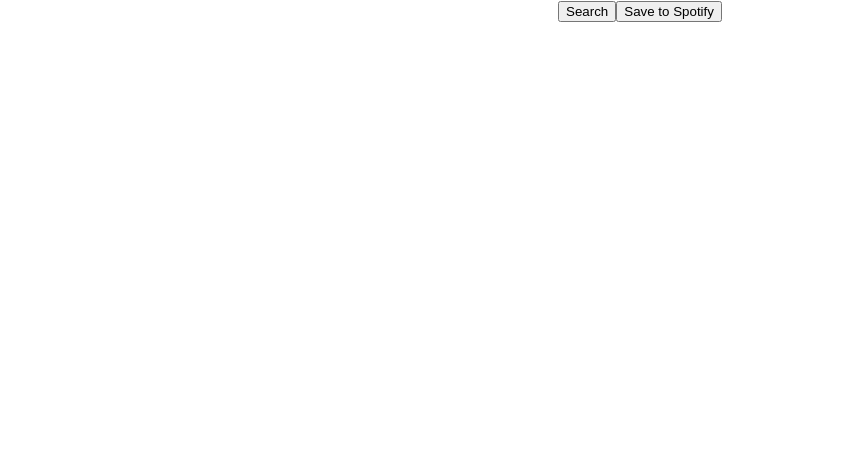
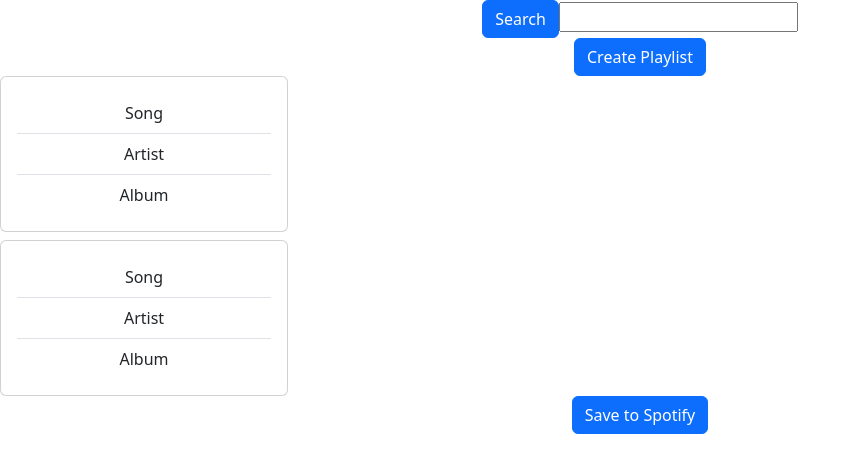
Before and after one commit to lucasgreulich/jamming, a React (Create React App) app: page / in a window 1280 px wide. Shown: the top 472 px of the page, without its empty margins (0-861 px from the left). Built offline with nearby package versions, Linux system fonts and the light colour scheme.

Commit message:
added bootstrap and some styling

```diff
--- a/package.json
+++ b/package.json
@@ -6,7 +6,9 @@
     "@testing-library/jest-dom": "^5.17.0",
     "@testing-library/react": "^13.4.0",
     "@testing-library/user-event": "^13.5.0",
+    "bootstrap": "^5.3.3",
     "react": "^18.2.0",
+    "react-bootstrap": "^2.10.1",
     "react-dom": "^18.2.0",
     "react-scripts": "5.0.1",
     "web-vitals": "^2.1.4"
--- a/src/App.js
+++ b/src/App.js
@@ -1,6 +1,11 @@
 import './App.css';
-import { useState, useEffect } from 'react';
-
+import React, { useState, useEffect } from 'react';
+import SearchBar from './components/SearchBar';
+import PlayList from './components/Playlist';
+import SearchResults from './components/SearchResuluts';
+import Button from 'react-bootstrap/Button'
+import Container from 'react-bootstrap/Container';
+import 'bootstrap/dist/css/bootstrap.min.css';
 
 function App() {
 
@@ -10,8 +15,10 @@ function App() {
   return (
     <>
     <div className="App">
-      <button className='searchBar'>Search</button>
-      <button className='save'>Save to Spotify</button>
+      <SearchBar/>
+      <PlayList/>
+      <SearchResults/>
+      <Button>Save to Spotify</Button>
 
 
     </div>
--- a/src/components/Playlist.js
+++ b/src/components/Playlist.js
@@ -1,5 +1,25 @@
+import 'bootstrap/dist/css/bootstrap.min.css';
+import { Button, Container, Card, CardBody, ListGroup, ListGroupItem } from 'react-bootstrap';
+
 function PlayList (){
 
+    return(
+<>
+        <Button>Create Playlist</Button>
+            <Card
+            style={{width: '18rem'}}
+            className='mb-2'
+            >
+                <Card.Body>
+                    <ListGroup variant='flush'>
+                        <ListGroupItem>Song</ListGroupItem>
+                        <ListGroupItem>Artist</ListGroupItem>
+                        <ListGroupItem>Album</ListGroupItem>
+                    </ListGroup>
+                </Card.Body>
+            </Card>
+</>
+    );
 
 };
 
--- a/src/components/SearchBar.js
+++ b/src/components/SearchBar.js
@@ -1,5 +1,17 @@
+import 'bootstrap/dist/css/bootstrap.min.css';
+import { Button } from 'react-bootstrap';
+
+
 function SearchBar (){
+return (
+<>
+<form>
+<Button>Search</Button>
+<input/>
 
+</form>
+</>
+);
 };
 
 export default SearchBar;
--- a/src/components/SearchResuluts.js
+++ b/src/components/SearchResuluts.js
@@ -1,5 +1,21 @@
+import { Container, Card, CardBody, ListGroup, ListGroupItem } from 'react-bootstrap';
+import 'bootstrap/dist/css/bootstrap.min.css';
+
 function SearchResults() {
 
+    return(
+         <Card style={{width: '18rem'}}>
+                <Card.Body>
+                    <ListGroup variant='flush'>
+                        <ListGroupItem>Song</ListGroupItem>
+                        <ListGroupItem>Artist</ListGroupItem>
+                        <ListGroupItem>Album</ListGroupItem>
+                    </ListGroup>
+                </Card.Body>
+            </Card>
+
+
+    );
 
 };
 
```
Also changed, not shown: 1 other file (tests, documents, lock files or other folders).
